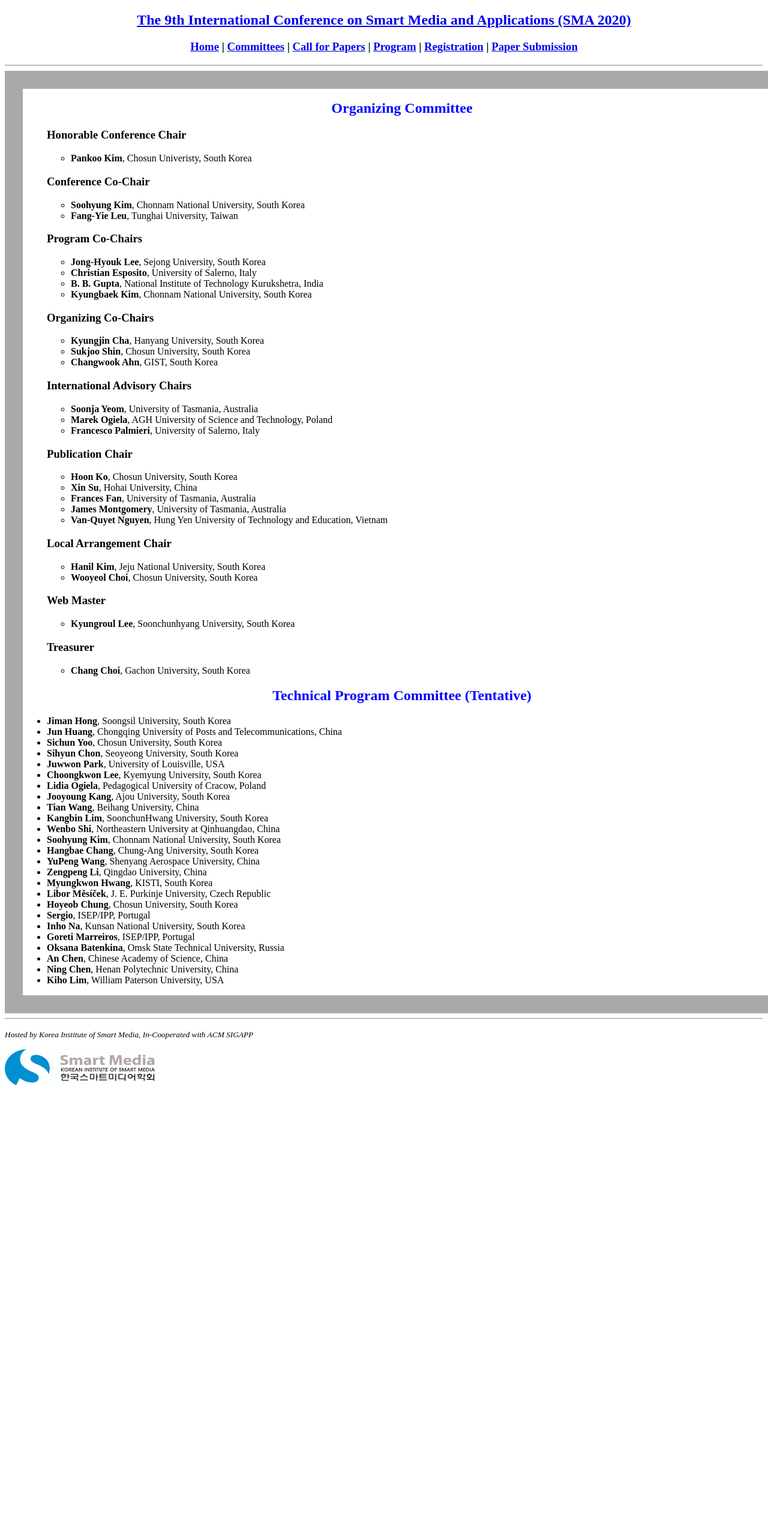
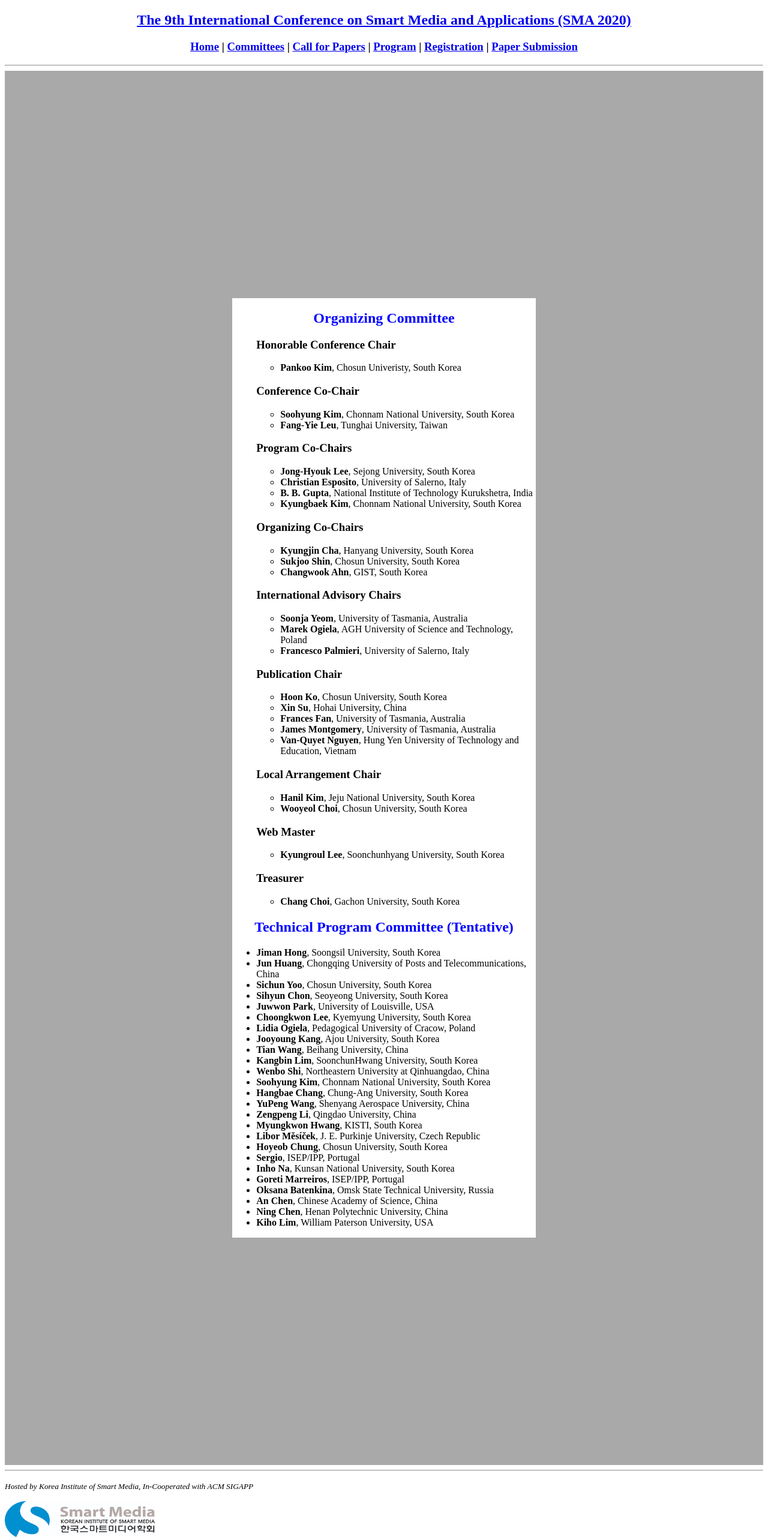
Before and after one commit to icea-conf/sma-2020.github.io, a Jekyll site: the page built from committee/index.html, in a window 1280 px wide. Shown: the whole page at 60% size. Built offline with Jekyll 4.4.1, drawn with Linux system fonts in a browser that asks for light colours; before the commit the page ends 1809 px from its top, so only the background shows below that.

Commit message:
Update syntax.css

```diff
--- a/assets/css/syntax.css
+++ b/assets/css/syntax.css
@@ -60,5 +60,5 @@
 .codehilite .il { color: #009999 } /* Literal.Number.Integer.Long */
 .header-conf-info { padding-top: 5%; line-height: 180%; font-weight: 700; }
 .home_info { border: 1px solid #cccccc; float: left; width: 50%; }
-.div-parent { display: table; width: 100%; padding: 30px; background-color: #A9A9A9; }
-.div-child { display: table-cell; width: 50%; background-color: #FFFFFF; }
+.div-parent { display: table; padding: 30%; background-color: #A9A9A9; }
+.div-child { display: table-cell; background-color: #FFFFFF; }
```
